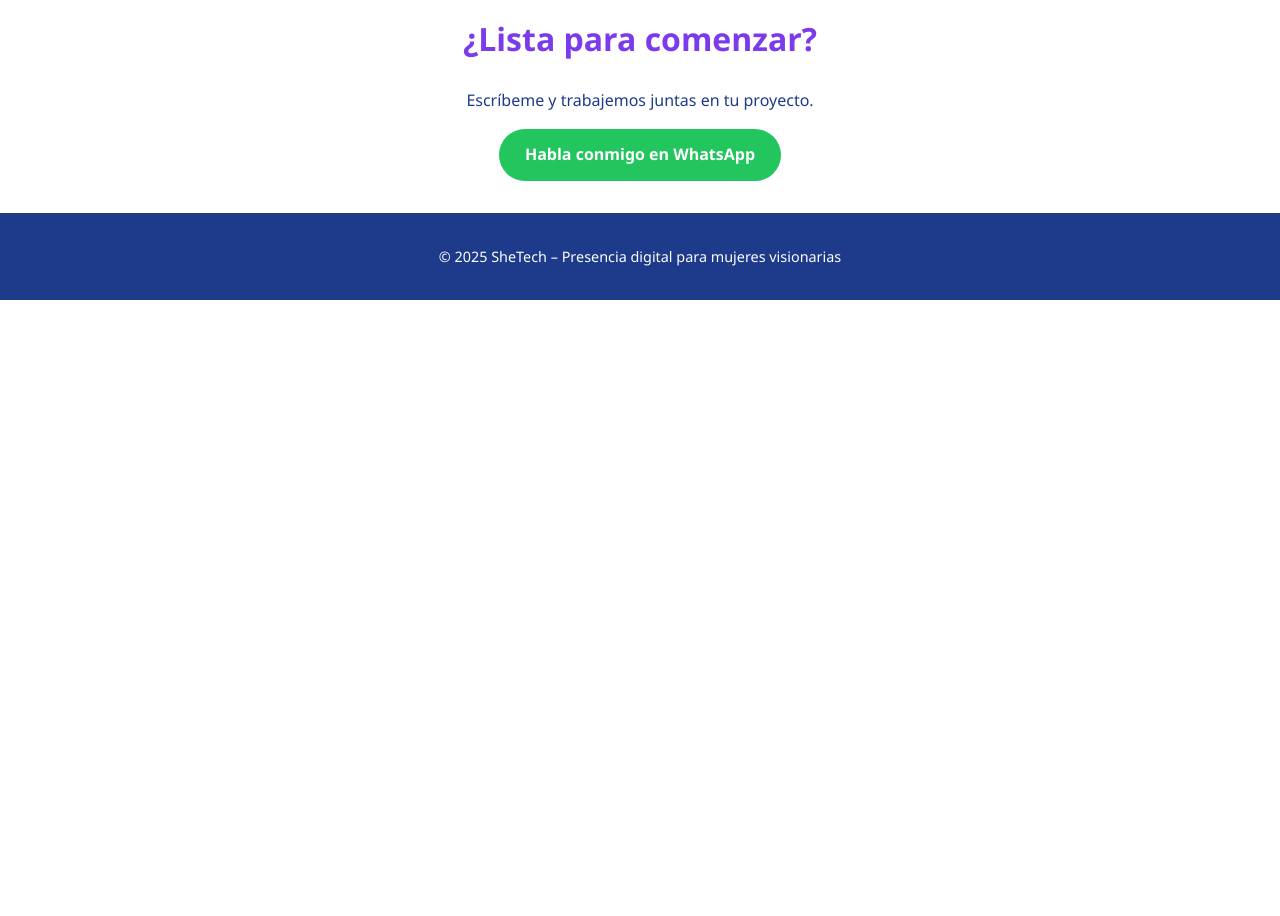
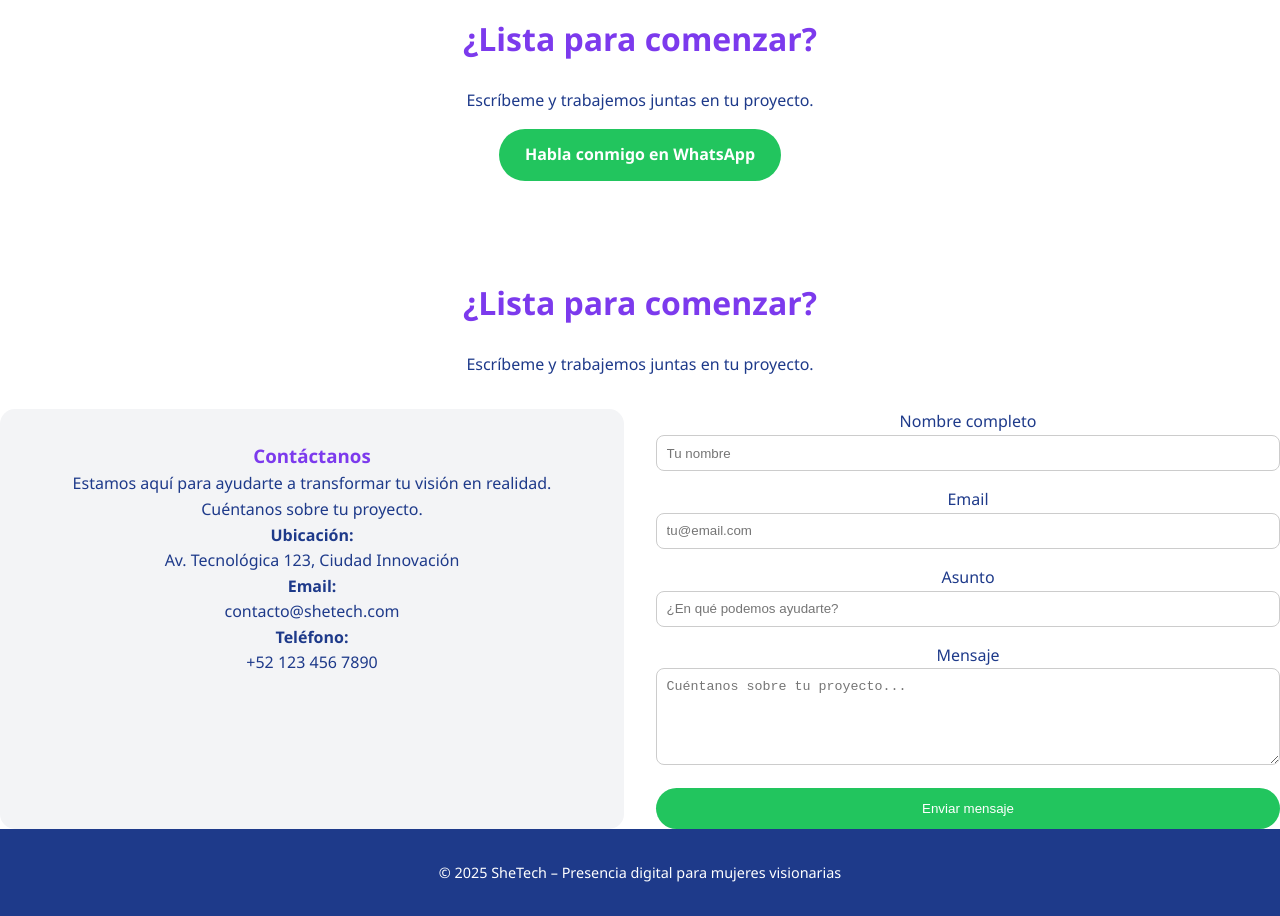
Before and after one commit to Mely-DG/shetech-portfolio, a plain HTML site: page index.html in a window 1280 px wide. Shown: the part 1542-2458 px from the top of the page. Before the commit the page ends 1842 px from the top, so only its background shows below. Drawn offline with Linux system fonts and the light colour scheme.

Commit message:
Update index.html

```diff
--- a/index.html
+++ b/index.html
@@ -197,6 +197,40 @@
     </section>
   </main>
 
+
+<section id="contacto" class="contact">
+  <h2>¿Lista para comenzar?</h2>
+  <p>Escríbeme y trabajemos juntas en tu proyecto.</p>
+  <div style="display: flex; flex-wrap: wrap; justify-content: center; gap: 2rem; margin-top: 2rem;">
+    <div style="flex: 1 1 300px; background: #F3F4F6; padding: 2rem; border-radius: 15px;">
+      <h3 style="color: #7C3AED;">Contáctanos</h3>
+      <p>Estamos aquí para ayudarte a transformar tu visión en realidad. Cuéntanos sobre tu proyecto.</p>
+      <p><strong>Ubicación:</strong><br>Av. Tecnológica 123, Ciudad Innovación</p>
+      <p><strong>Email:</strong><br>contacto@shetech.com</p>
+      <p><strong>Teléfono:</strong><br>+52 123 456 7890</p>
+    </div>
+    <form style="flex: 1 1 300px; display: flex; flex-direction: column; gap: 1rem;">
+      <label>
+        Nombre completo<br>
+        <input type="text" placeholder="Tu nombre" style="width: 100%; padding: 0.6rem; border-radius: 8px; border: 1px solid #ccc;">
+      </label>
+      <label>
+        Email<br>
+        <input type="email" placeholder="tu@email.com" style="width: 100%; padding: 0.6rem; border-radius: 8px; border: 1px solid #ccc;">
+      </label>
+      <label>
+        Asunto<br>
+        <input type="text" placeholder="¿En qué podemos ayudarte?" style="width: 100%; padding: 0.6rem; border-radius: 8px; border: 1px solid #ccc;">
+      </label>
+      <label>
+        Mensaje<br>
+        <textarea rows="5" placeholder="Cuéntanos sobre tu proyecto..." style="width: 100%; padding: 0.6rem; border-radius: 8px; border: 1px solid #ccc;"></textarea>
+      </label>
+      <button type="submit" style="background: #22C55E; color: white; padding: 0.8rem; border: none; border-radius: 30px; cursor: pointer;">Enviar mensaje</button>
+    </form>
+  </div>
+</section>
+
   <footer>
     <p>© 2025 SheTech – Presencia digital para mujeres visionarias</p>
   </footer>
```
